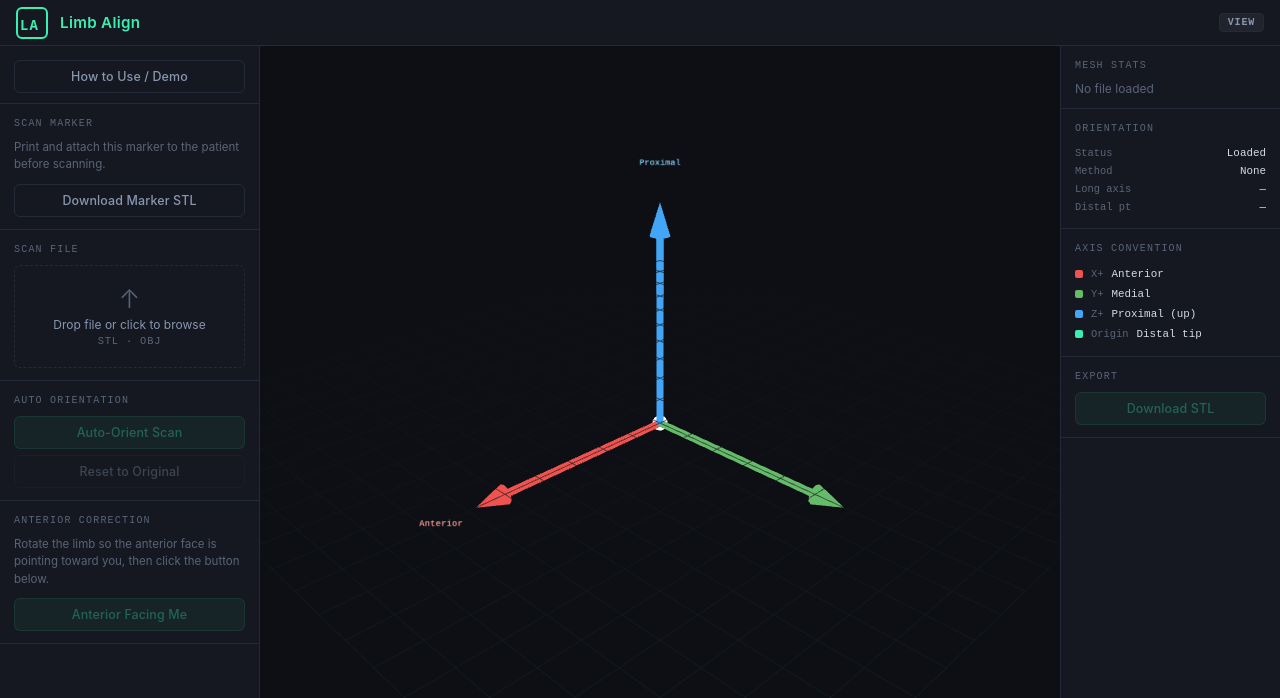
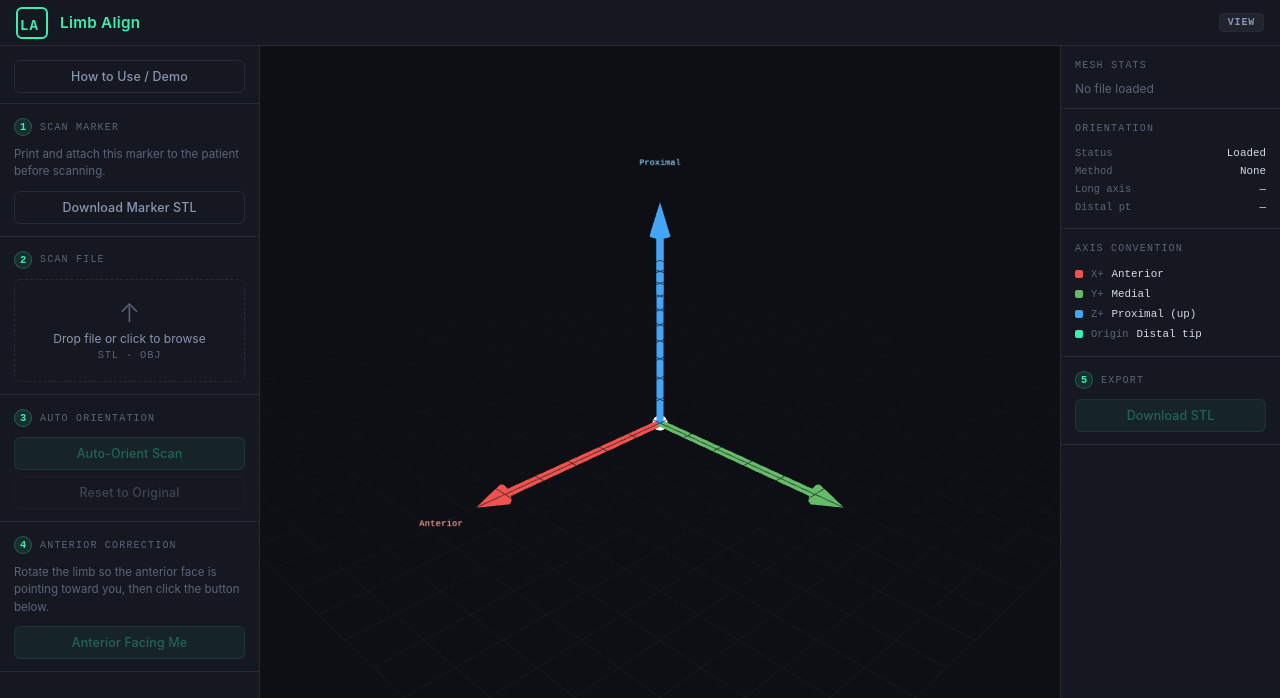
Before and after one commit to michaelposcente-creator/Limb_Align, a React (Vite) app: page / in a window 1280 px wide. Shown: the top 698 px of the page. Built offline with nearby package versions, Linux system fonts and the light colour scheme.

Commit message:
Add step number badges to workflow sections

```diff
--- a/src/App.css
+++ b/src/App.css
@@ -162,6 +162,26 @@ body {
   letter-spacing: 0.12em;
   color: var(--text-dim);
   margin-bottom: 10px;
+  display: flex;
+  align-items: center;
+  gap: 8px;
+}
+
+.step-badge {
+  font-family: var(--mono);
+  font-size: 0.65rem;
+  font-weight: 700;
+  color: var(--accent);
+  background: rgba(58, 240, 176, 0.1);
+  border: 1px solid rgba(58, 240, 176, 0.25);
+  border-radius: 50%;
+  width: 18px;
+  height: 18px;
+  display: flex;
+  align-items: center;
+  justify-content: center;
+  flex-shrink: 0;
+  letter-spacing: 0;
 }
 
 .empty-hint {
--- a/src/components/LeftPanel.jsx
+++ b/src/components/LeftPanel.jsx
@@ -39,7 +39,7 @@ export default function LeftPanel({
 
       {/* Marker download */}
       <div className="panel-section">
-        <div className="section-label">Scan Marker</div>
+        <div className="section-label"><span className="step-badge">1</span>Scan Marker</div>
         <p style={{ fontSize: '0.72rem', color: 'var(--text-dim)', marginBottom: 10, lineHeight: 1.5 }}>
           Print and attach this marker to the patient before scanning.
         </p>
@@ -51,7 +51,7 @@ export default function LeftPanel({
 
       {/* Scan File */}
       <div className="panel-section">
-        <div className="section-label">Scan File</div>
+        <div className="section-label"><span className="step-badge">2</span>Scan File</div>
         {!fileName ? (
           <div
             className={`upload-zone ${dragOver ? 'drag-over' : ''}`}
@@ -85,7 +85,7 @@ export default function LeftPanel({
 
       {/* Auto Orientation */}
       <div className="panel-section">
-        <div className="section-label">Auto Orientation</div>
+        <div className="section-label"><span className="step-badge">3</span>Auto Orientation</div>
         {loaderMsg ? (
           <div className="loader-stages">
             <div className="loader-spinner" />
@@ -105,7 +105,7 @@ export default function LeftPanel({
 
       {/* Anterior Correction */}
       <div className="panel-section">
-        <div className="section-label">Anterior Correction</div>
+        <div className="section-label"><span className="step-badge">4</span>Anterior Correction</div>
         <p style={{ fontSize: '0.72rem', color: 'var(--text-dim)', marginBottom: 10, lineHeight: 1.5 }}>
           Rotate the limb so the anterior face is pointing toward you, then click the button below.
         </p>
--- a/src/components/RightPanel.jsx
+++ b/src/components/RightPanel.jsx
@@ -116,7 +116,7 @@ export default function RightPanel({
 
       {/* Export */}
       <div className="panel-section">
-        <div className="section-label">Export</div>
+        <div className="section-label"><span className="step-badge">5</span>Export</div>
         <button className="btn btn-primary" disabled={!analysis} onClick={onExport}>
           Download STL
         </button>
```
